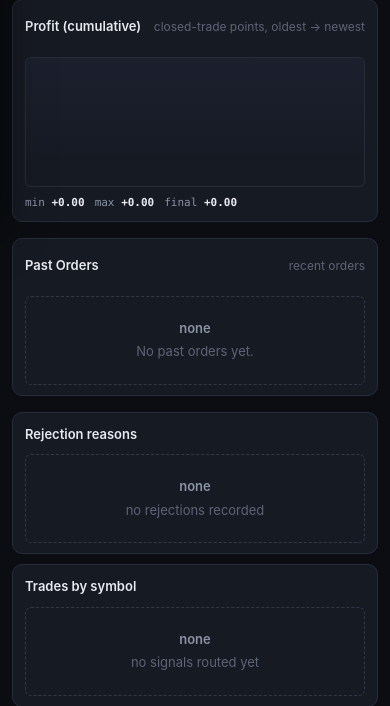
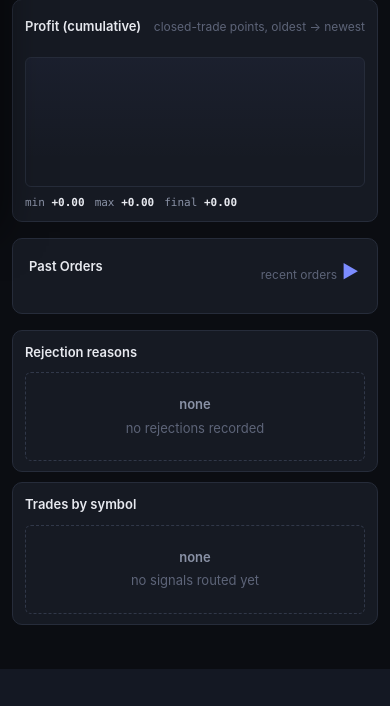
Before and after one commit to rdele75/signal_bridge, a Python web app: template app/templates/metrics.html in a window 390 px wide. Shown: the part 612-1318 px from the top of the page. After the commit the page ends 1281 px from the top, so only its background shows below. Run offline with Jinja, Linux system fonts and the light colour scheme; the template is opened without the code that fills it, so the values that code supplies are empty.

Commit message:
fix(metrics): make Past Orders card collapsible
Wraps the Past Orders body in <details class="collapsible"> (closed
by default) using the same collapsible-toggle / collapsible-body
pattern as the broker page. The mobile + desktop render-twice
pattern (hide-on-mobile table + show-on-mobile mobile-card-list)
is preserved inside the collapsed body.

Co-Authored-By: Claude Opus 4.7 <noreply@anthropic.com>

```diff
--- a/app/templates/metrics.html
+++ b/app/templates/metrics.html
@@ -70,7 +70,8 @@
 </section>
 
 <section class="card section" id="past-orders-section">
-  <div class="section-head">
+  <details class="collapsible">
+    <summary class="section-head collapsible-toggle">
       <h3>Past Orders</h3>
       <span class="hint" id="past-orders-source">
         {% if m.past_orders.source == 'broker_paper' %}
@@ -83,7 +84,8 @@
           recent orders
         {% endif %}
       </span>
-  </div>
+    </summary>
+    <div class="collapsible-body">
 
   {% if active_broker_provider == 'topstep' %}
     {# Topstep order history is fetched client-side from
@@ -238,6 +240,9 @@
   {% else %}
     <div class="empty"><strong>none</strong>{{ m.past_orders.message or 'No past orders yet.' }}</div>
   {% endif %}
+
+    </div>
+  </details>
 </section>
 
 {% if active_broker_provider == 'topstep' %}
```
Lines whose indentation alone changed are shown as unchanged.
